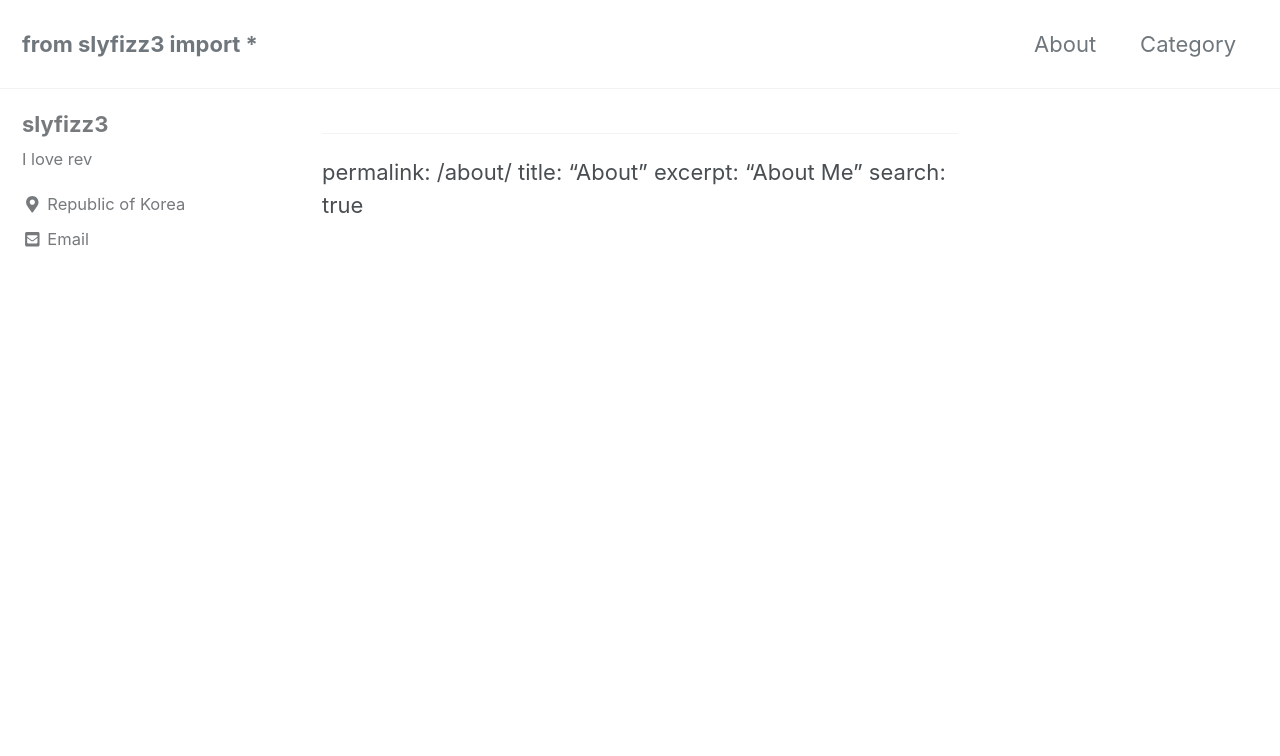
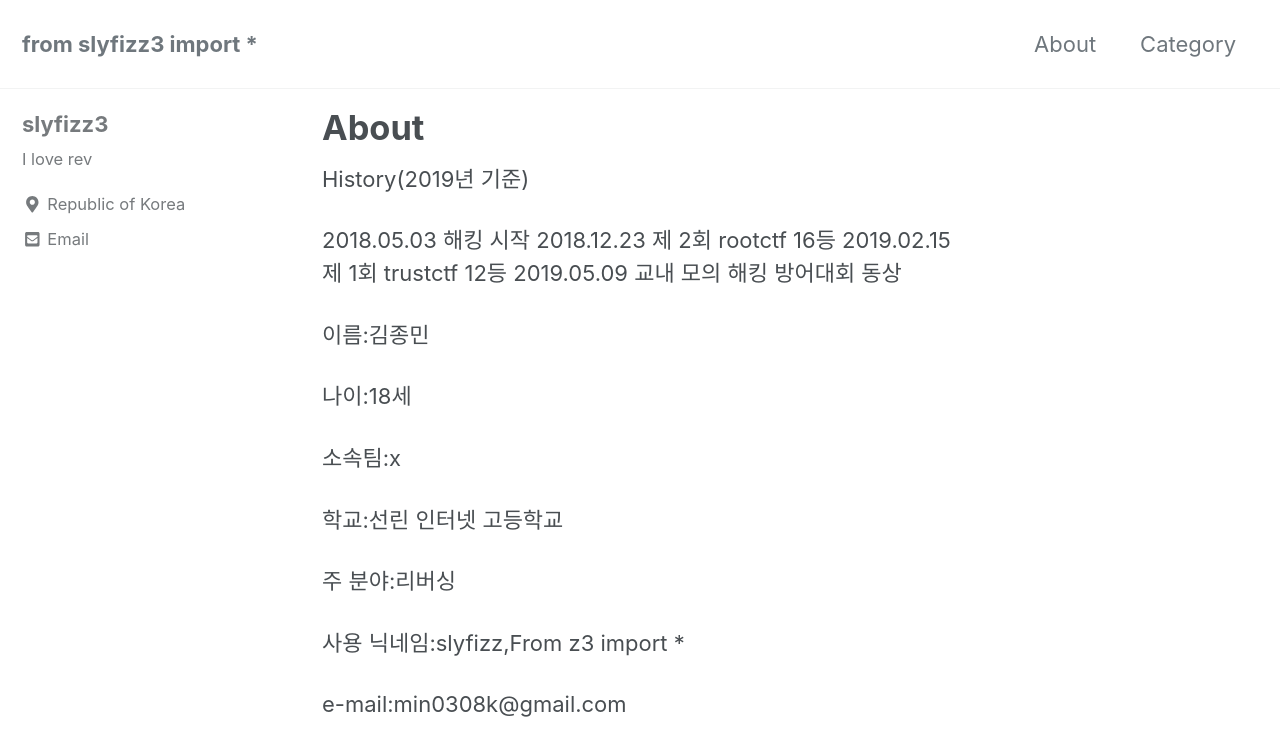
Before and after one commit to slyfizz3/slyfizz3.github.io, a Jekyll site: the page built from _pages/about.md, in a window 1280 px wide and 900 px high. Shown: the top 756 px of the window. Built offline with Jekyll 4.4.1, drawn with Linux system fonts in a browser that asks for light colours; cached includes are drawn as plain includes; nearby versions of some CDN libraries.

Commit message:
Update about.md

```diff
--- a/_pages/about.md
+++ b/_pages/about.md
@@ -3,3 +3,25 @@ permalink: /about/
 title: "About"
 excerpt: "About Me"
 search: true
+---
+
+History(2019년 기준)
+
+2018.05.03 해킹 시작
+2018.12.23 제 2회 rootctf 16등
+2019.02.15 제 1회 trustctf 12등
+2019.05.09 교내 모의 해킹 방어대회 동상
+
+이름:김종민
+
+나이:18세
+
+소속팀:x
+
+학교:선린 인터넷 고등학교
+
+주 분야:리버싱
+
+사용 닉네임:slyfizz,From z3 import *
+
+e-mail:min0308k@gmail.com
```
